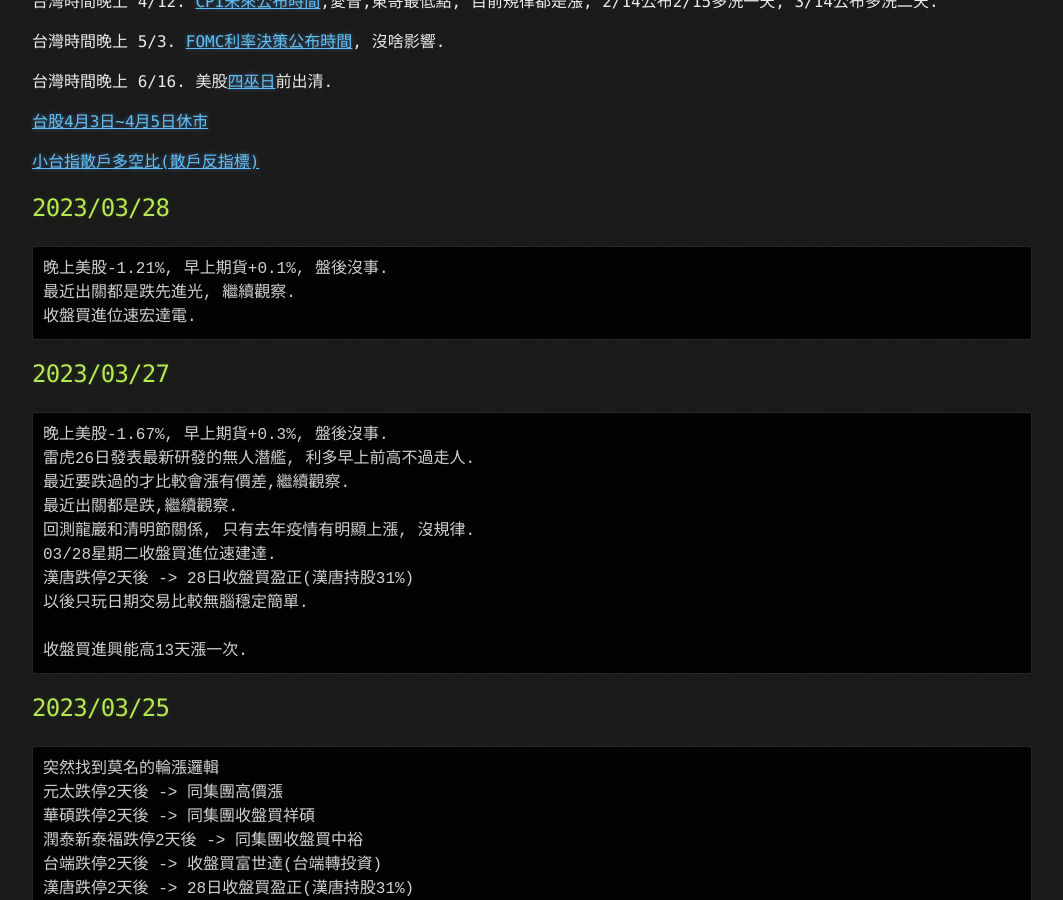
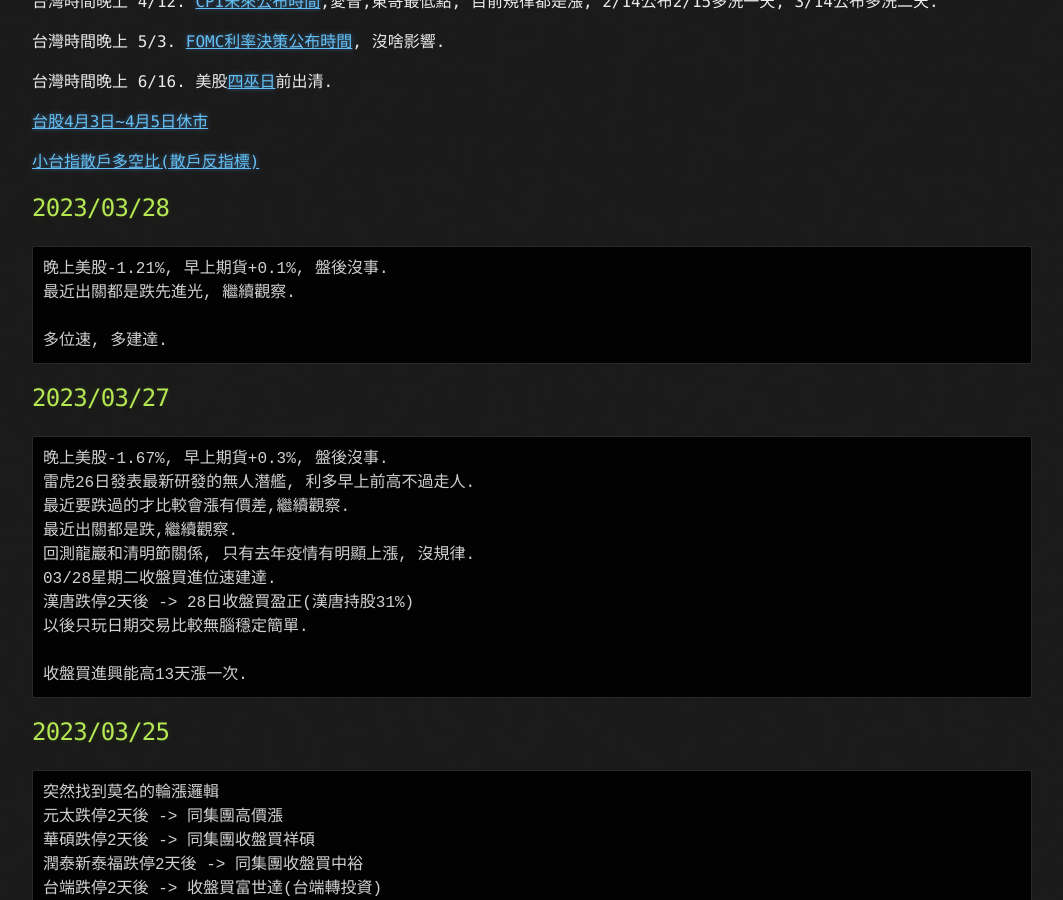
Before and after one commit to lepg5487/Stock_God, a Jekyll site: the page built from index.md, in a window 1280 px wide and 900 px high, scrolled down 468 px. Shown: the whole window, without its empty margins (108-1171 px from the left). Built offline with Jekyll 4.4.1, drawn with Linux system fonts in a browser that asks for light colours; our own code applies the rules of GitHub Pages for plain Markdown files.

Commit message:
Update index.md

````diff
--- a/index.md
+++ b/index.md
@@ -26,7 +26,8 @@ layout: testlayouts
 ```
 晚上美股-1.21%, 早上期貨+0.1%, 盤後沒事.
 最近出關都是跌先進光, 繼續觀察.
-收盤買進位速宏達電.
+
+多位速, 多建達.
 ```
 
 ## 2023/03/27
````
